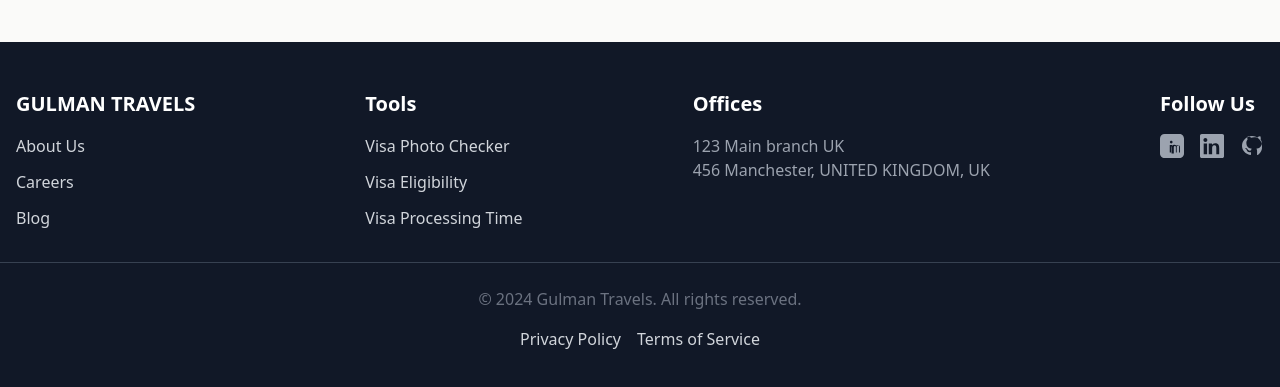
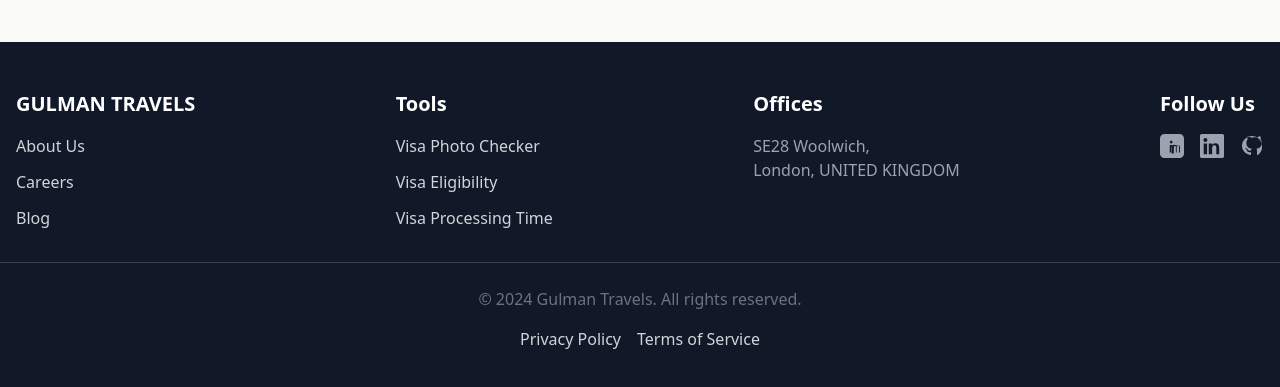
Before and after one commit to hamzakarlal/visa, a website: page index.html in a window 1280 px wide. Shown: the part 4305-4692 px from the top of the page. Drawn offline with nearby package versions, Linux system fonts and the light colour scheme.

Commit message:
Update index.html

```diff
--- a/index.html
+++ b/index.html
@@ -555,8 +555,8 @@
                     <!-- Offices Section -->
                     <div class="mb-8 md:mb-0">
                         <h4 class="font-bold text-white mb-4 text-xl">Offices</h4>
-                        <p class="text-gray-400">123 Main branch UK</p>
-                        <p class="text-gray-400">456 Manchester, UNITED KINGDOM, UK</p>
+                        <p class="text-gray-400">SE28 Woolwich,</p>
+                        <p class="text-gray-400">London, UNITED KINGDOM</p>
                     </div>
                     <!-- Social Media Section -->
                     <div>
```
